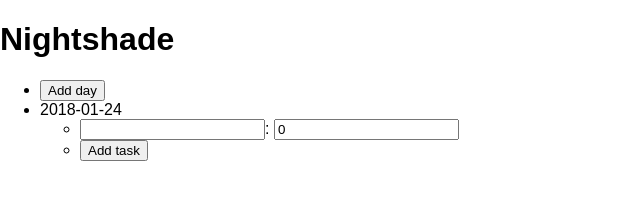
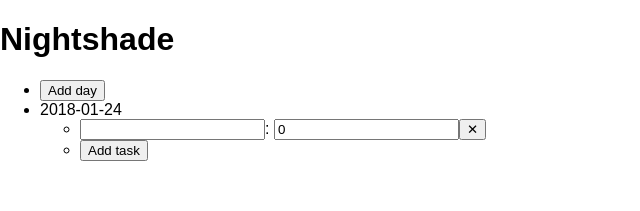
Before and after one commit to vine77/nightshade, a React (Create React App) app: page / in a window 1280 px wide. Both pictures are taken after a click on the button "Add task". Shown: the top 211 px of the page, without its empty margins (0-640 px from the left). Built offline with nearby package versions, Linux system fonts and the light colour scheme.

Commit message:
Add "Remove task" button

```diff
--- a/src/App.js
+++ b/src/App.js
@@ -44,6 +44,21 @@
               count: 0,
             },
             ...prevState.days[0].tasks,
+          ],
+        },
+        ...prevState.days.slice(1),
+      ],
+    }))
+  }
+
+  removeTask = (index, event) => {
+    this.setState((prevState, props) => ({
+      days: [
+        {
+          ...prevState.days[0],
+          tasks: [
+            ...prevState.days[0].tasks.slice(0, index),
+            ...prevState.days[0].tasks.slice(index + 1),
           ],
         },
         ...prevState.days.slice(1),
@@ -132,11 +147,18 @@
                         onChange={this.updateTaskCount.bind(this, taskIndex)}
                       />
                     )}
+                    {!dayIndex && (
+                      <button onClick={this.removeTask.bind(this, taskIndex)}>
+                        ✕
+                      </button>
+                    )}
                   </li>
                 ))}
-                <li>
-                  <button onClick={this.addTask}>Add task</button>
-                </li>
+                {!dayIndex && (
+                  <li>
+                    <button onClick={this.addTask}>Add task</button>
+                  </li>
+                )}
               </ul>
             </li>
           ))}
```
